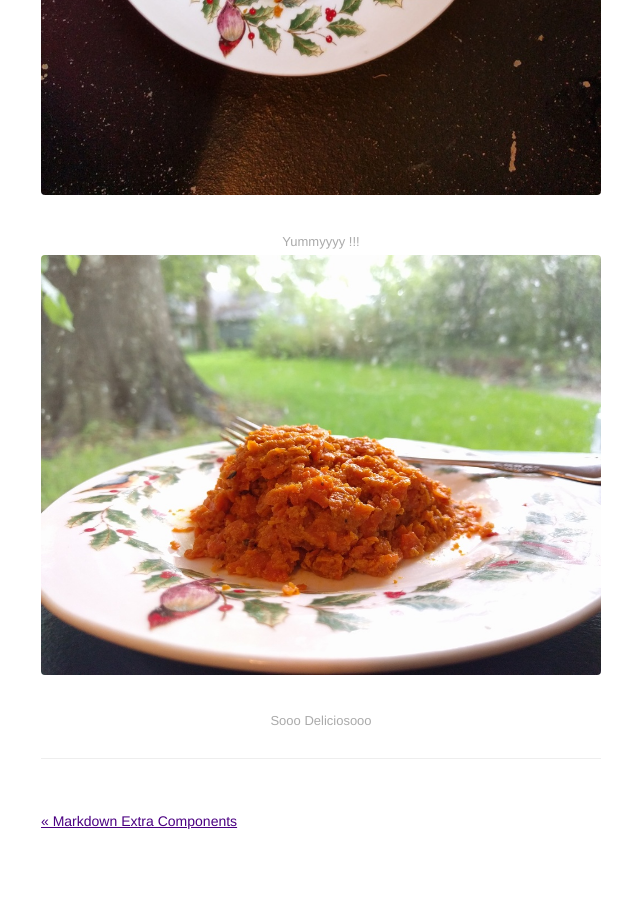
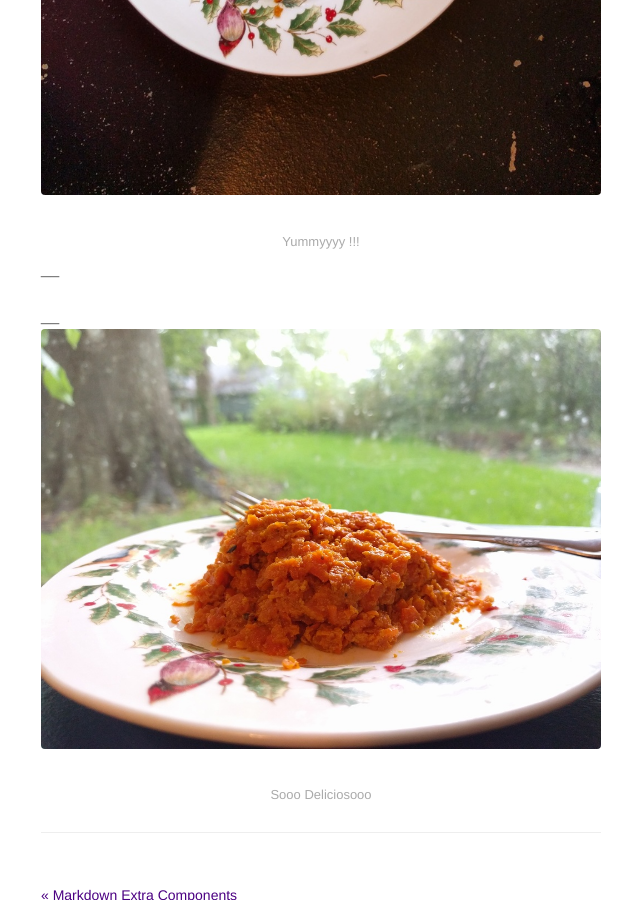
Before and after one commit to oya163/oya163.github.io, a Jekyll site: the page built from _posts/2017-07-17-oyesh-first-blog .markdown, in a window 1280 px wide and 900 px high, scrolled down 2585 px. Shown: the whole window, without its empty margins (319-959 px from the left). Built offline with Jekyll 4.4.1, drawn with Linux system fonts in a browser that asks for light colours; comment, search, counter and statistics services are not loaded.

Commit message:
Added space

```diff
--- a/_posts/2017-07-17-oyesh-first-blog .markdown
+++ b/_posts/2017-07-17-oyesh-first-blog .markdown
@@ -77,10 +77,9 @@ Here are few images to make your mouth water. :P
 ![Markdowm Image][3]
 <figcaption class="caption">Yummyyyy !!!</figcaption>
 
+__
 
-
-
-
+__
 ![Markdowm Image][4]
 <figcaption class="caption">Sooo Deliciosooo</figcaption>
 
```
Also changed, not shown: 1 other file.
